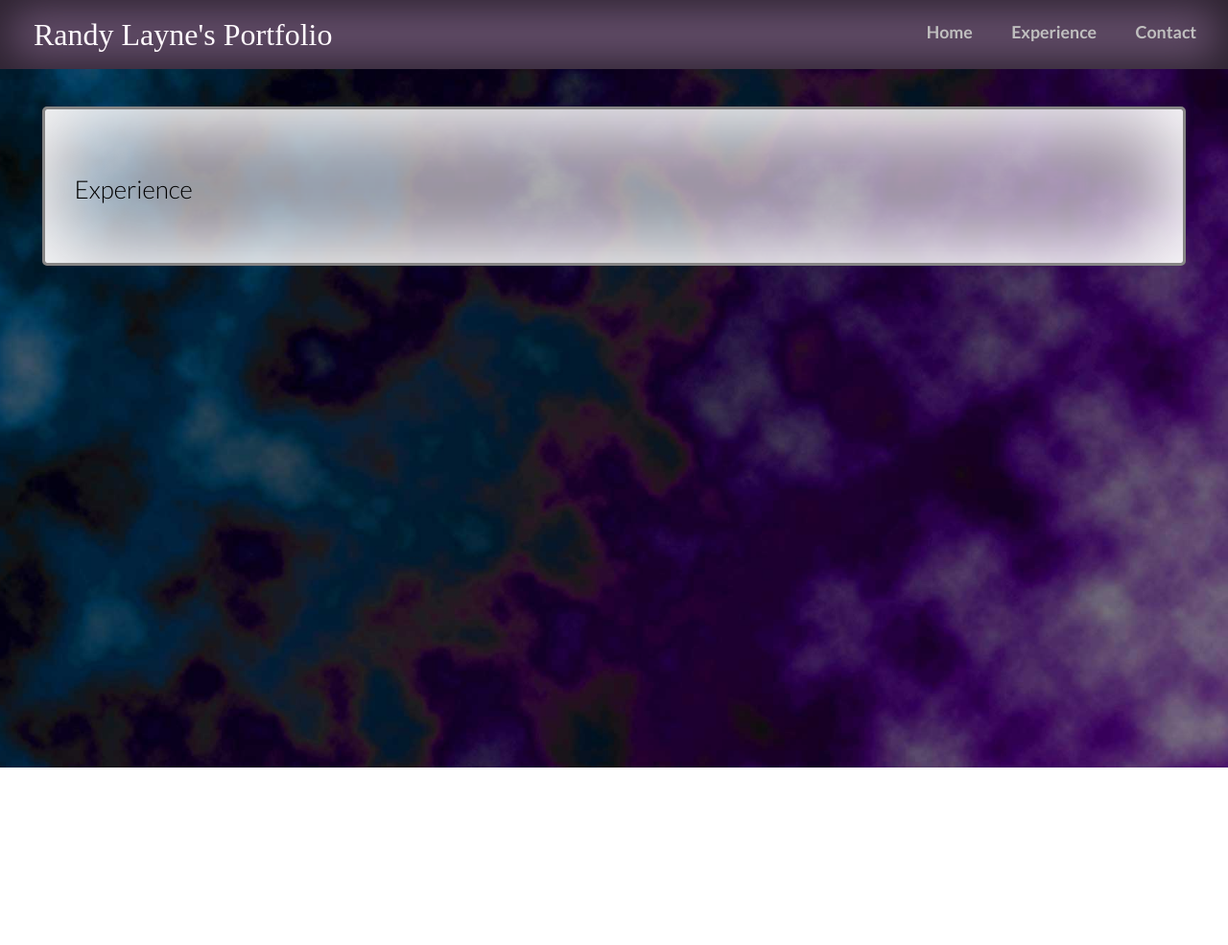
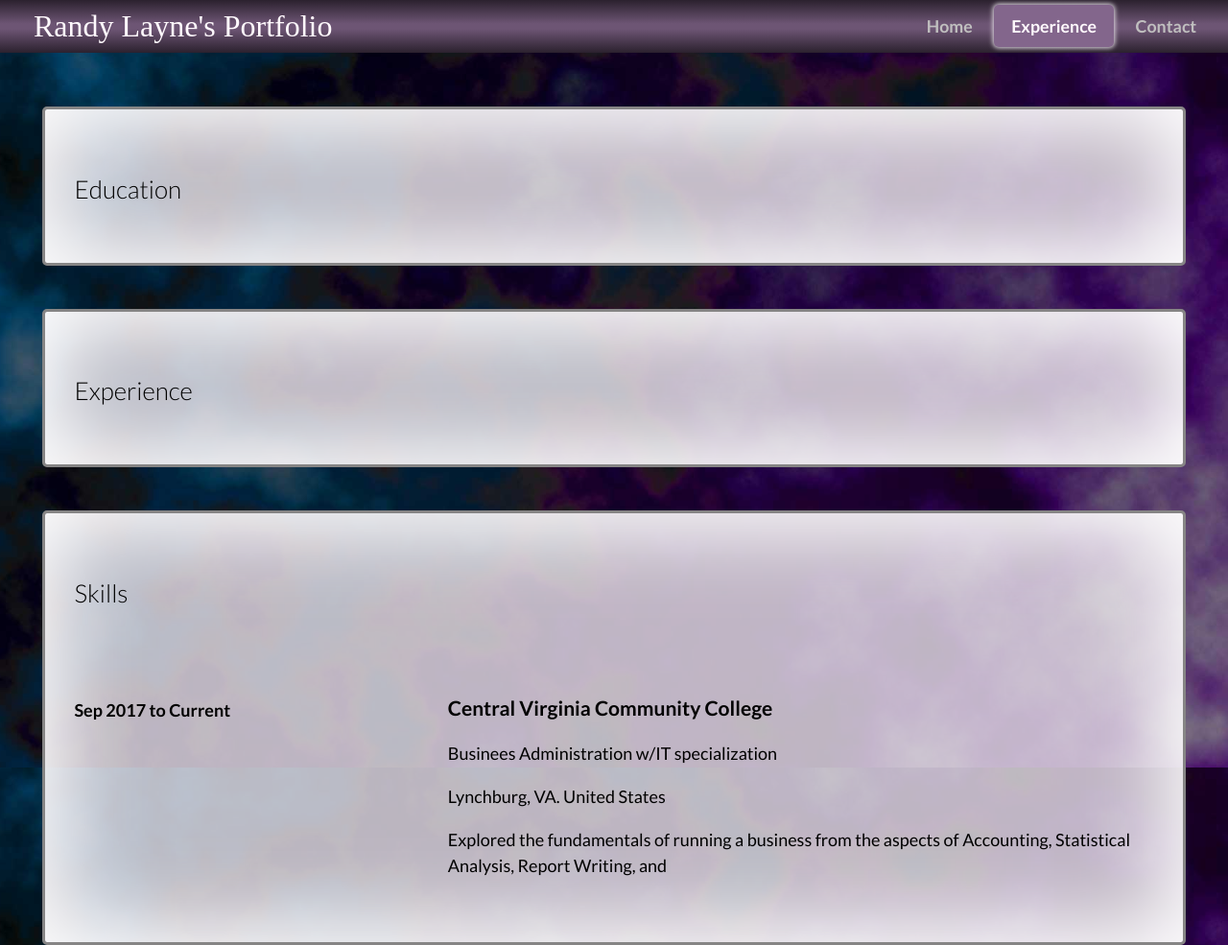
Before and after one commit to randyL78/project-12-static, a plain HTML site: page src/experience.html in a window 1280 px wide. Shown: the whole page at 96% size. Before the commit the page ends 800 px from the top, so only its background shows below. Drawn offline with Linux system fonts and the light colour scheme.

Commit message:
Created contact.html, expanded experience.html

```diff
--- a/src/experience.html
+++ b/src/experience.html
@@ -4,7 +4,7 @@
 	<meta charset="utf-8">
 	<meta name="viewport" content="initial-scale=1.0, width=device-width, shrink-to-fit=no">
 
-	<title>Randy Layne | Projects</title>
+	<title>Randy Layne | Experience</title>
 
 	<!--	custom stylesheet -->
 	<link rel="stylesheet" href="./css/app.css">
@@ -19,9 +19,9 @@
 			<h1 class="headline--primary">Randy Layne's Portfolio</h1>
 			<button id="button--menu"></button>
 			<ul class="nav--mobile collapsed">
-				<li class="nav__item"><a href="index.html" class="nav__link selected">Home</a></li>
+				<li class="nav__item"><a href="index.html" class="nav__link">Home</a></li>
 				<li class="nav__item"><a href="experience.html" class="nav__link selected">Experience</a></li>
-				<li class="nav__item"><a href="#" class="nav__link">Contact</a></li>
+				<li class="nav__item"><a href="contact.html" class="nav__link">Contact</a></li>
 			</ul>
 		</nav>
 	</header>
@@ -30,10 +30,37 @@
 		<div class="grid">
 			<div class="grid__row">
 				<div class="grid__col--12">
+					<h2 class="headline--secondary">Education</h2>
+
+				</div>
+			</div>
+		</div>
+		<div class="grid">
+			<div class="grid__row">
+				<div class="grid__col--12">
 					<h2 class="headline--secondary">Experience</h2>
 
 				</div>
 			</div>
+		</div>
+		<div class="grid">
+			<div class="grid__row">
+				<div class="grid__col--12">
+					<h2 class="headline--secondary">Skills</h2>
+				</div>
+			</div>
+			<div class="grid__row">
+				<div class="grid__col--4">
+					<h4>Sep 2017 to Current</h4>
+				</div>
+				<div class="grid__col--8">
+					<h3>Central Virginia Community College</h3>
+					<p>Businees Administration w/IT specialization</p>
+					<p>Lynchburg, VA. United States</p>
+					<p>Explored the fundamentals of running a business from the aspects of Accounting, Statistical Analysis, Report Writing, and </p>
+				</div>
+			</div>
+
 		</div>
 	</main>
 
--- a/src/sass/components/_container.scss
+++ b/src/sass/components/_container.scss
@@ -1,3 +1,6 @@
+
+
+
 // Base container
 .container {
 	min-height: 100vh;
--- a/src/sass/components/_grid.scss
+++ b/src/sass/components/_grid.scss
@@ -5,18 +5,17 @@
 // Center elements
 .centered {
 	@include mq(medium) {
-		margin-left: auto;
-		margin-right: auto;
+		@include margin-left-right(auto);
 	}
 }
 
 .content {
-	height: 100vh;
+	min-height: 100vh;
 	width: 100%;
-	background: url(../images/background-large.jpg) fixed;
+	background: $background;
 	background-position: center top;
 	background-size:  cover;
-	padding-top: em(105px);
+	padding-top: em(145px);
 	@include mq(small) {
 		padding-top: em(165px);
 		@include pad-left-right(em(25px));
@@ -31,21 +30,22 @@
 // Create grid rows
 .grid {
 	@extend .centered;
-	background-color: rgba(setColor(primary, xx-light), .6);
+	background-color: rgba(setColor(primary, xx-light), .8);
 	color: palette(grey);
 	font-size: $base__font-size;
 	font-family: $font-family--primary;
 	line-height: ($base__line-height * $base__font-size);
 	padding: 20px 20px;
-	@include mq(small) {
-		box-shadow: 0 0 85px 15px #fff inset;
-		border-radius: $border--rounded-corners;
-		border: $border--thick;
-
-	}
+	border-radius: $border--rounded-corners;
+	border: $border--thick;
+	box-shadow: 0 0 85px 15px #fff inset;
 
 	@include mq(large) {
 		max-width: $pg-max-w;
+	}
+
+	& + & {
+		margin-top: em(45px);
 	}
 
 	@include e(row) {		// .grid__row
--- a/src/sass/components/_header.scss
+++ b/src/sass/components/_header.scss
@@ -1,7 +1,7 @@
 .landing {
 	height: 100vh;
 	width: 100%;
-	background: url(../images/background-large.jpg) fixed;
+	background: $background;
 	background-position: center top;
 	background-size:  cover;
 }
--- a/src/sass/components/_navigation.scss
+++ b/src/sass/components/_navigation.scss
@@ -19,10 +19,9 @@
 
 	&bar {  // nav element
 		@extend %nav-bar;
-		background: setColor(primary, dark);
+		@extend %gradient;
 		z-index: map-get($z-index, menu);
 		bottom: 0;
-		box-shadow: 0 0 45px 12px setColor(primary, xx-dark) inset;
 		@include m(mobile) { // mobile nav element
 			@extend %nav-bar;
 			background: $color-shadow;
@@ -35,17 +34,16 @@
 			@extend %nav-mobile;
 			position: fixed;
 			@include mq(small) {
-				background: setColor(primary, dark);
-				box-shadow: 0 0 45px 12px setColor(primary, xx-dark) inset;
+				background: linear-gradient(to bottom, setColor(primary, xx-dark) 0%, setColor(primary, dark) 45%, setColor(primary, dark) 55%, setColor(primary, xx-dark) 100%);
 			}
 			& .headline--primary { // navbar-sticky headlines
 				@include margin-top-bottom (0);
 				@include pad-top-bottom (em(10px));
 				position: relative;
 				z-index: (map-get($z-index, menu) + 1 );
-				background: setColor(primary, dark);
-				box-shadow: 0 0 45px 12px setColor(primary, xx-dark) inset;
+				@extend %gradient;
 				@include mq(small) {
+					@include pad-top-bottom (em(5px));
 					background: transparent;
 					box-shadow: none;
 				}
@@ -74,7 +72,7 @@
 			@extend %nav-item-on;
 		}
 	}
-	&__item .selected {
+	&__item .selected {  //nav--links that are selected
 		@extend %nav-item-on;
 	}
 
--- a/src/sass/utilities/_mixins.scss
+++ b/src/sass/utilities/_mixins.scss
@@ -98,6 +98,7 @@
 	}
 }
 
+
 // ============= Generic Helper Mixins ============
 
 //	set left and right padding in one step
--- a/src/sass/utilities/_placeholders.scss
+++ b/src/sass/utilities/_placeholders.scss
@@ -143,6 +143,13 @@
 	text-transform: capitalize;
 }
 
+// ============== Gradients =====================
+
+// Gradient for nav bars
+%gradient {
+		background: linear-gradient(to bottom, setColor(primary, xx-dark) 0%, setColor(primary, dark) 45%, setColor(primary, dark) 55%, setColor(primary, xx-dark) 100%);
+}
+
 // =============== Nav Items ====================
 
 %nav-bar {
@@ -189,6 +196,7 @@
 	color: $color-font-lighter;
 	font-size: em(20px);
 	display: block;
+	margin-top: em(4px);
 	padding: em(12px) em(18px);
 	border-radius: $border--rounded-corners;
 	@include mq(small) {
--- a/src/sass/utilities/_variables.scss
+++ b/src/sass/utilities/_variables.scss
@@ -1,6 +1,9 @@
 /// **********************************************
 //	** 				Variables 												**
 //	**********************************************
+
+// =============== Backgrounds ==========================
+$background : url(../images/background-large.jpg) fixed;
 
 // ===============Fonts ==========================
 
```
Also changed, not shown: src/contact.html (added, +45 -0 lines), src/index.html (+2 -2 lines), src/css/app.css.
